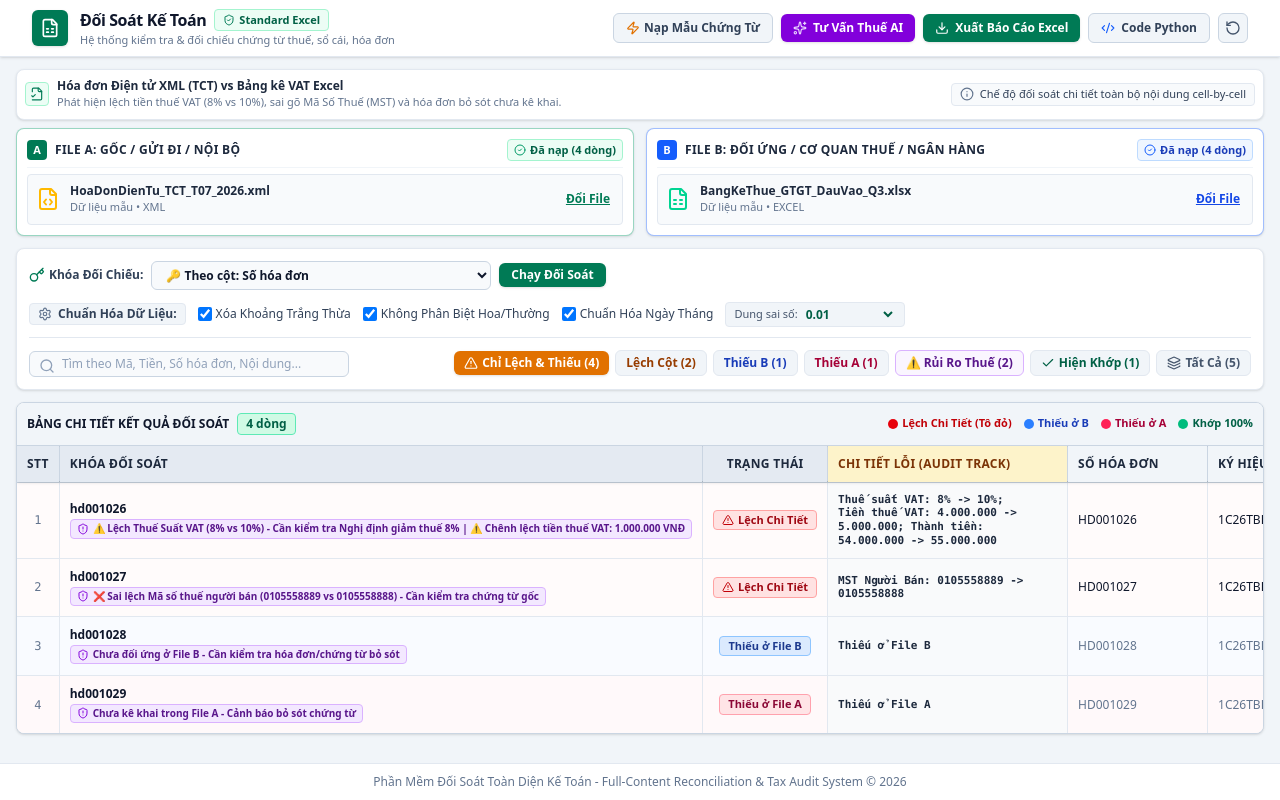
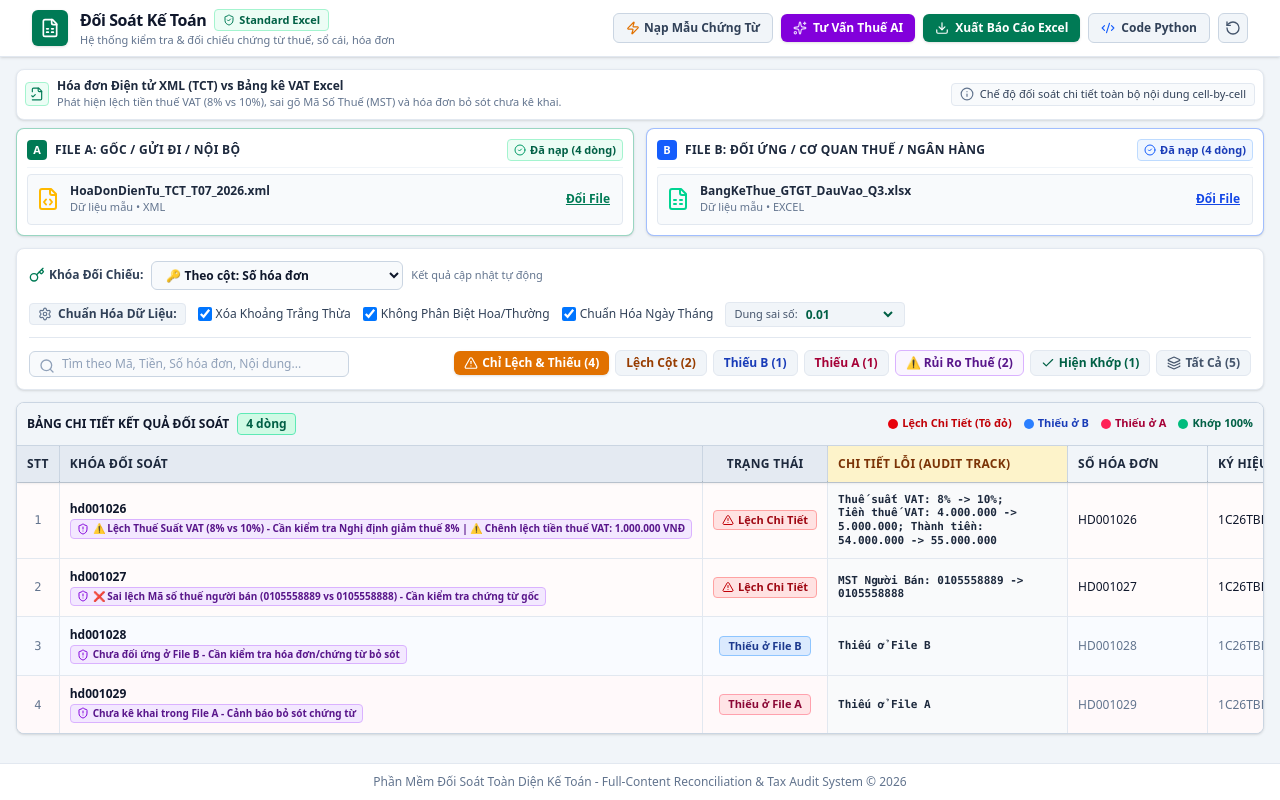
Before and after one commit to nguyenbahoa20-dotcom/KETOAN---DOI-SOAT, a React (Vite) app: page / in a window 1280 px wide. Built offline with nearby package versions, Linux system fonts and the light colour scheme.

Commit message:
Fix NormalizationToolbar.tsx

```diff
--- a/src/components/NormalizationToolbar.tsx
+++ b/src/components/NormalizationToolbar.tsx
@@ -51,13 +51,12 @@ export const NormalizationToolbar: React.FC<NormalizationToolbarProps> = ({
           </div>
           <select
             id="primary-key-selector"
-            value={selectedKey || 'row_by_row_index'}
-            onChange={(e) =>
-              onSelectKey(e.target.value === 'row_by_row_index' ? null : e.target.value)
-            }
+            value={selectedKey || 'auto_detect'}
+            onChange={(e) => onSelectKey(e.target.value)}
             className="bg-slate-50 border border-slate-300 text-slate-900 font-semibold rounded-md px-2.5 py-1 text-xs focus:ring-2 focus:ring-emerald-600 focus:outline-none"
           >
-            <option value="row_by_row_index">⚡ Tự động so sánh dòng theo dòng (Row-by-Row)</option>
+            <option value="auto_detect">✨ Tự nhận diện cột khóa</option>
+            <option value="row_by_row_index">⚡ So sánh dòng theo dòng</option>
             {availableKeys.map((k) => (
               <option key={k} value={k}>
                 🔑 Theo cột: {k}
@@ -65,12 +64,7 @@ export const NormalizationToolbar: React.FC<NormalizationToolbarProps> = ({
             ))}
           </select>
 
-          <button
-            onClick={() => onSelectKey(selectedKey)}
-            className="px-3 py-1 bg-emerald-700 hover:bg-emerald-800 text-white font-bold text-xs rounded-md shadow-sm transition flex items-center space-x-1"
-          >
-            <span>Chạy Đối Soát</span>
-          </button>
+          <span className="text-[11px] text-slate-500">Kết quả cập nhật tự động</span>
         </div>
 
         {/* Normalization Toggles */}
```
